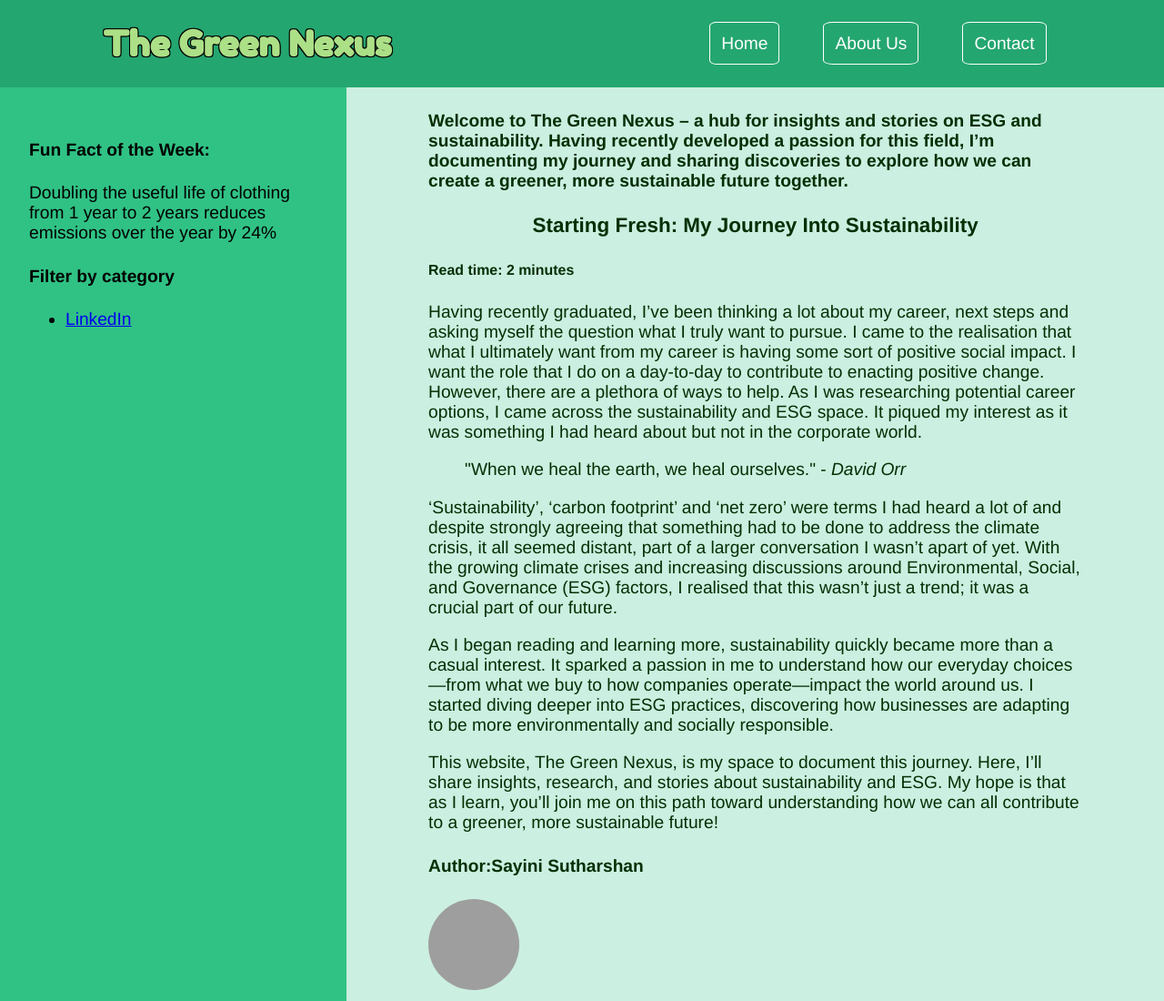
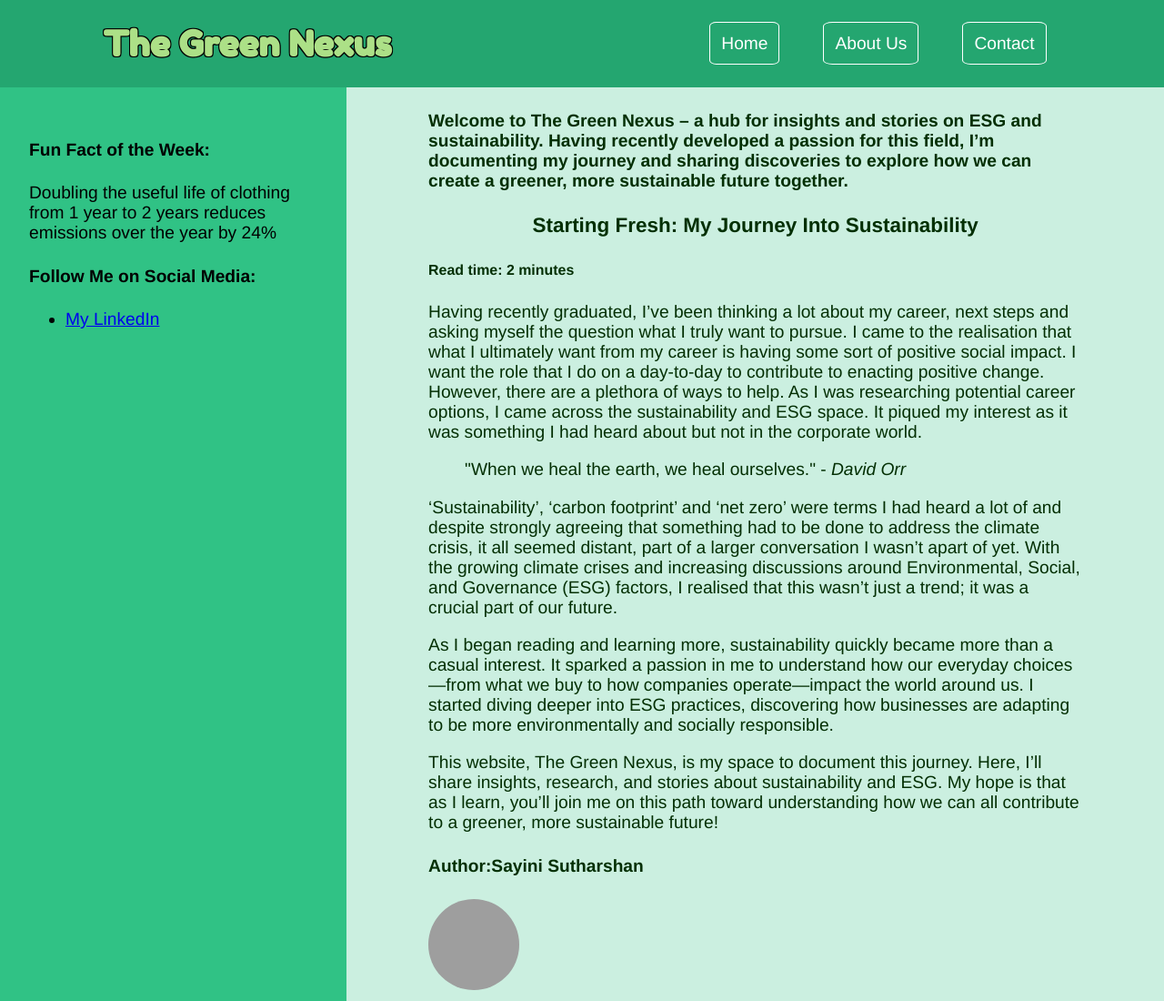
Before and after one commit to sayini-sutha/sayini-sutha.github.io, a plain HTML site: page index.html in a window 1280 px wide. Shown: the top 1100 px of the page at 91% size. Drawn offline with Linux system fonts and the light colour scheme; grey boxes are pictures that could not be loaded.

Commit message:
Update index.html

```diff
--- a/index.html
+++ b/index.html
@@ -28,10 +28,10 @@
                     <nav> Doubling the useful life of clothing from 1 year to 2 years reduces emissions over the year by 24%</nav>
                 </section>
                 <section>
-                    <h4>Filter by category</h4>
+                    <h4>Follow Me on Social Media:</h4>
                     <nav>
                         <ul id="aside-ul">
-                            <li><a href="www.linkedin.com/in/sayini-s-b08abb190" class="asidebutton">LinkedIn</a></li>
+                            <li><a href="www.linkedin.com/in/sayini-s-b08abb190" class="asidebutton">My LinkedIn</a></li>
                         </ul>
                     </nav>
                 </section>
```
